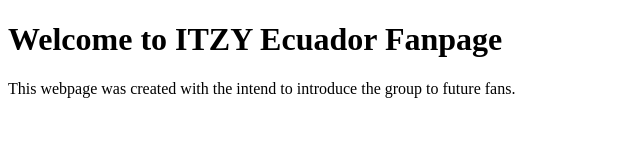
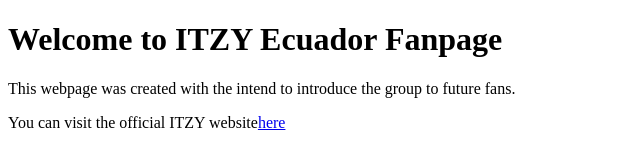
Before and after one commit to Rukigzt/Rukigzt.github.io, a plain HTML site: page index.html in a window 1280 px wide. Shown: the whole page, without its empty margins (0-640 px from the left). Drawn offline with Linux system fonts and the light colour scheme.

Commit message:
Added a link in index.html

```diff
--- a/index.html
+++ b/index.html
@@ -11,6 +11,7 @@
 
     <h1>Welcome to ITZY Ecuador Fanpage</h1>
     <p>This webpage was created with the intend to introduce the group to future fans.</p>
+    <p>You can visit the official ITZY website<a href="https://itzy.jype.com/">here</a> </p>
 
 </body>
 
```
